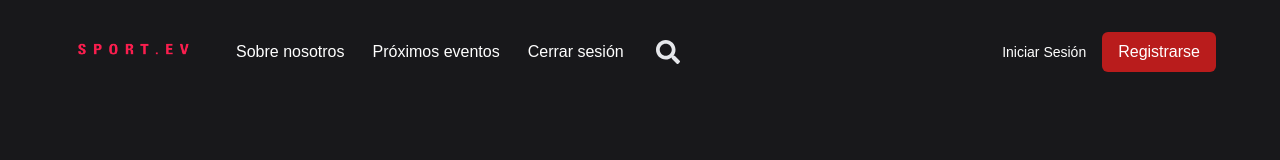
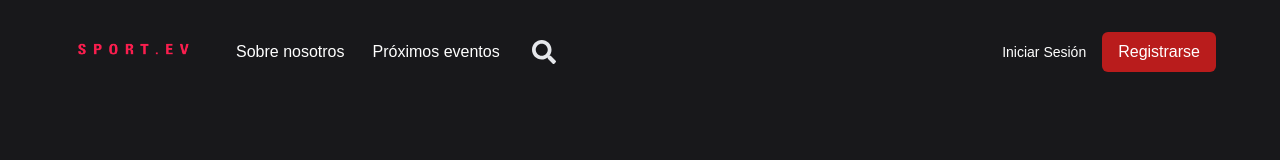
Before and after one commit to Diego-Dos-Santos/sport-ev-prod, a Next.js app: page /about in a window 1280 px wide. Shown: the top 160 px of the page. Built offline with nearby package versions, Linux system fonts and the light colour scheme; no server answers.

Commit message:
Hide Cerrar Sesión button for non-logged users

```diff
--- a/app/components/Navbar.tsx
+++ b/app/components/Navbar.tsx
@@ -49,7 +49,7 @@ const Navbar = () => {
                         <NavbarItem label="Sobre nosotros" />
                         {session?.user && <NavbarItem label="Mis eventos" />}
                         <NavbarItem label="Próximos eventos" />
-                        <NavbarItem label="Cerrar sesión" />
+                        {session?.user && <NavbarItem label="Cerrar sesión" />}
                     </div>
                     <div className="flex items-center ml-8 gap-7">
                         <Link href="/search" className="text-gray-200 hover:text-white cursor-pointer mr-4">
@@ -139,7 +139,7 @@ const MobileMenu = () => {
                 <NavbarItem label="Sobre nosotros" />
                 {session?.user && <NavbarItem label="Mis eventos" />}
                 <NavbarItem label="Próximos eventos" />
-                <NavbarItem label="Cerrar sesión" />
+                {session?.user && <NavbarItem label="Cerrar sesión" />}
             </div>
         </div>
     );
```
